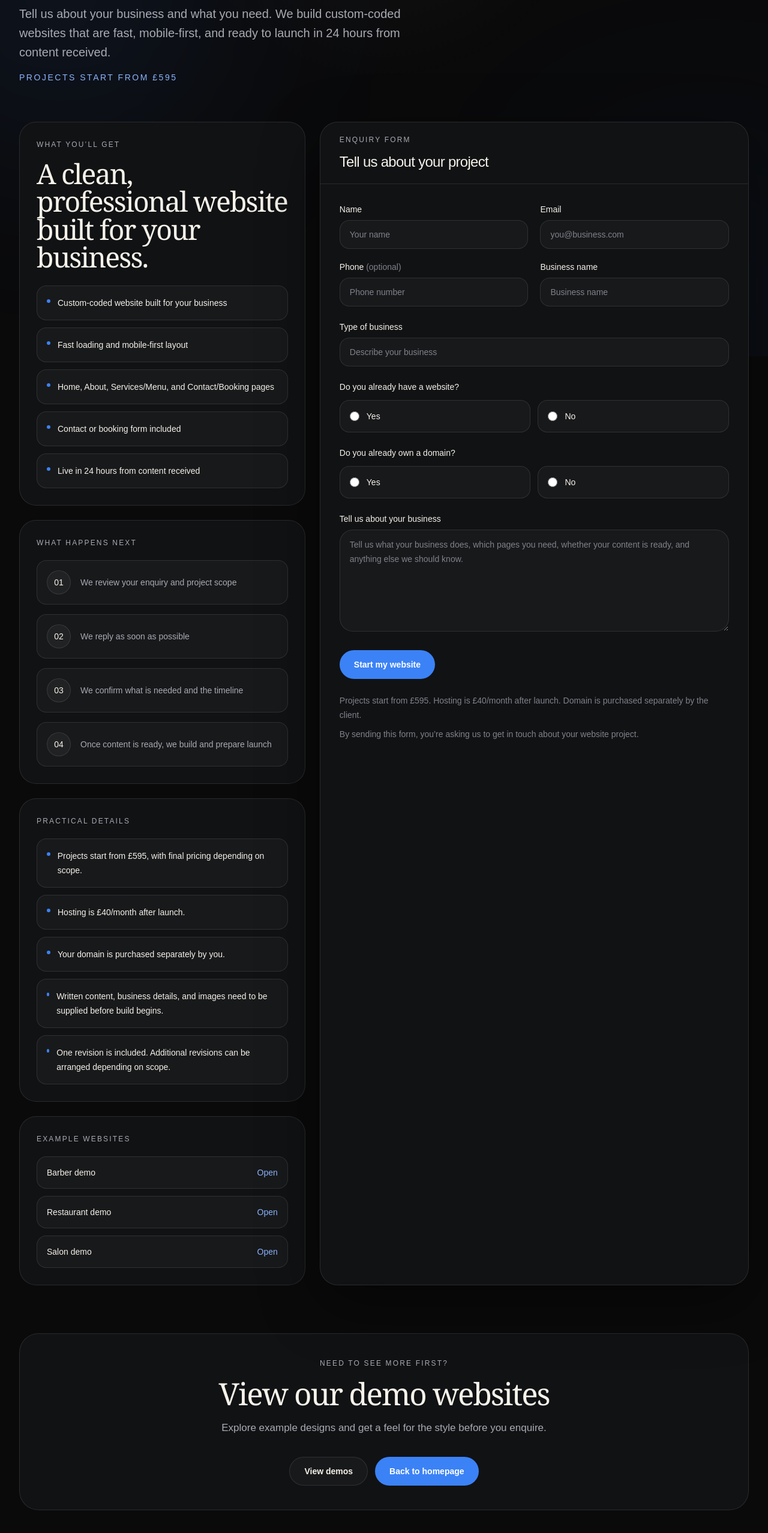
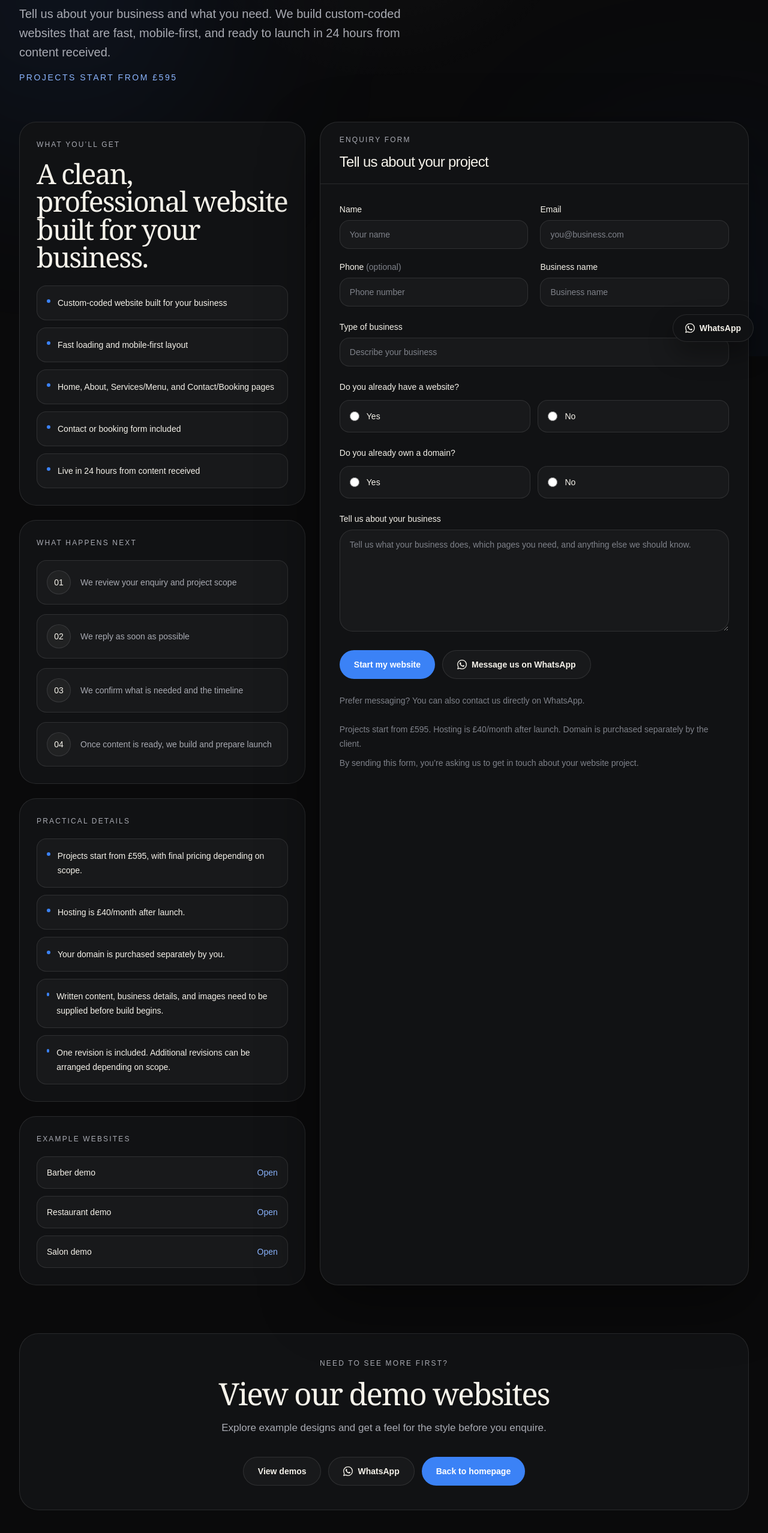
Before and after one commit to cleanwebsitesuk/cleanwebsites, a Next.js app: page /start in a window 1280 px wide. Shown: the part 206-2762 px from the top of the page at 60% size. Built offline with nearby package versions, Linux system fonts and the light colour scheme.

Commit message:
Update page.tsx

```diff
--- a/app/start/page.tsx
+++ b/app/start/page.tsx
@@ -2,6 +2,8 @@
 
 import Link from "next/link";
 import { FormEvent, useState } from "react";
+
+const WHATSAPP_LINK = "https://wa.me/message/CIUXDPB67KAAJ1";
 
 const servicePoints = [
   "Custom-coded website built for your business",
@@ -32,6 +34,19 @@ const demoLinks = [
     href: "https://cleanwebsites.co.uk/demo/salon",
   },
 ];
+
+function WhatsAppIcon() {
+  return (
+    <svg
+      aria-hidden="true"
+      viewBox="0 0 24 24"
+      className="h-4 w-4"
+      fill="currentColor"
+    >
+      <path d="M20.52 3.48A11.86 11.86 0 0 0 12.07 0C5.5 0 .16 5.34.16 11.91c0 2.1.55 4.14 1.6 5.94L0 24l6.34-1.66a11.9 11.9 0 0 0 5.73 1.46h.01c6.57 0 11.91-5.34 11.91-11.91 0-3.18-1.24-6.17-3.47-8.41Zm-8.45 18.3h-.01a9.9 9.9 0 0 1-5.04-1.38l-.36-.21-3.76.99 1-3.66-.24-.38a9.86 9.86 0 0 1-1.52-5.23c0-5.47 4.45-9.92 9.93-9.92 2.65 0 5.14 1.03 7.01 2.9a9.86 9.86 0 0 1 2.9 7.02c0 5.47-4.45 9.92-9.91 9.92Zm5.44-7.43c-.3-.15-1.77-.87-2.04-.96-.27-.1-.46-.15-.66.15-.2.3-.76.96-.94 1.16-.17.2-.35.22-.65.08-.3-.15-1.28-.47-2.43-1.5-.9-.8-1.51-1.8-1.69-2.1-.18-.3-.02-.47.13-.62.13-.13.3-.35.45-.52.15-.17.2-.3.3-.5.1-.2.05-.37-.02-.52-.08-.15-.66-1.6-.9-2.18-.24-.58-.48-.5-.66-.5h-.56c-.2 0-.52.08-.8.38-.27.3-1.04 1.01-1.04 2.47 0 1.46 1.06 2.87 1.21 3.07.15.2 2.08 3.18 5.03 4.46.7.3 1.25.48 1.67.62.7.22 1.34.19 1.84.12.56-.08 1.77-.72 2.02-1.41.25-.7.25-1.29.17-1.42-.08-.13-.28-.2-.58-.35Z" />
+    </svg>
+  );
+}
 
 export default function StartPage() {
   const [isSubmitting, setIsSubmitting] = useState(false);
@@ -394,11 +409,12 @@ export default function StartPage() {
                   rows={6}
                   required
                   disabled={isSubmitting}
-                  placeholder="Tell us what your business does, which pages you need, whether your content is ready, and anything else we should know."
+                  placeholder="Tell us what your business does, which pages you need, and anything else we should know."
                   className="w-full rounded-[22px] border border-white/10 bg-white/[0.03] px-4 py-3 text-sm leading-6 text-[#F5F2EA] outline-none transition placeholder:text-[#7F828A] focus:border-[#3B82F6]/60 focus:bg-white/[0.05] disabled:cursor-not-allowed disabled:opacity-70"
                 />
               </div>
 
+              <div className="flex flex-col gap-3 sm:flex-row sm:flex-wrap sm:items-center">
                 <button
                   type="submit"
                   disabled={isSubmitting}
@@ -406,6 +422,21 @@ export default function StartPage() {
                 >
                   {isSubmitting ? "Sending..." : "Start my website"}
                 </button>
+
+                <a
+                  href={WHATSAPP_LINK}
+                  target="_blank"
+                  rel="noopener noreferrer"
+                  className="inline-flex h-12 w-full items-center justify-center gap-2 rounded-full border border-white/10 bg-white/[0.03] px-6 text-sm font-semibold text-[#F5F2EA] transition duration-300 hover:-translate-y-0.5 hover:border-white/20 hover:bg-white/[0.05] sm:w-auto"
+                >
+                  <WhatsAppIcon />
+                  Message us on WhatsApp
+                </a>
+              </div>
+
+              <p className="text-sm leading-6 text-[#7F828A]">
+                Prefer messaging? You can also contact us directly on WhatsApp.
+              </p>
 
               {submitMessage.type && (
                 <p
@@ -454,6 +485,15 @@ export default function StartPage() {
               >
                 View demos
               </Link>
+              <a
+                href={WHATSAPP_LINK}
+                target="_blank"
+                rel="noopener noreferrer"
+                className="inline-flex h-12 items-center justify-center gap-2 rounded-full border border-white/10 bg-white/[0.03] px-6 text-sm font-semibold text-[#F5F2EA] transition duration-300 hover:-translate-y-0.5 hover:border-white/20 hover:bg-white/[0.05]"
+              >
+                <WhatsAppIcon />
+                WhatsApp
+              </a>
               <Link
                 href="/"
                 className="inline-flex h-12 items-center justify-center rounded-full bg-[#3B82F6] px-6 text-sm font-semibold text-white transition duration-300 hover:-translate-y-0.5 hover:brightness-110"
@@ -463,6 +503,17 @@ export default function StartPage() {
             </div>
           </div>
         </section>
+
+        <a
+          href={WHATSAPP_LINK}
+          target="_blank"
+          rel="noopener noreferrer"
+          aria-label="Message us on WhatsApp"
+          className="fixed bottom-6 right-6 z-50 inline-flex items-center gap-2 rounded-full border border-white/10 bg-[#111214]/92 px-4 py-3 text-sm font-semibold text-[#F5F2EA] shadow-[0_20px_40px_rgba(0,0,0,0.35)] backdrop-blur-xl transition duration-300 hover:-translate-y-0.5 hover:border-white/20 hover:bg-[#15171A] sm:px-5"
+        >
+          <WhatsAppIcon />
+          WhatsApp
+        </a>
       </main>
     </div>
   );
```
Lines whose indentation alone changed are shown as unchanged.
